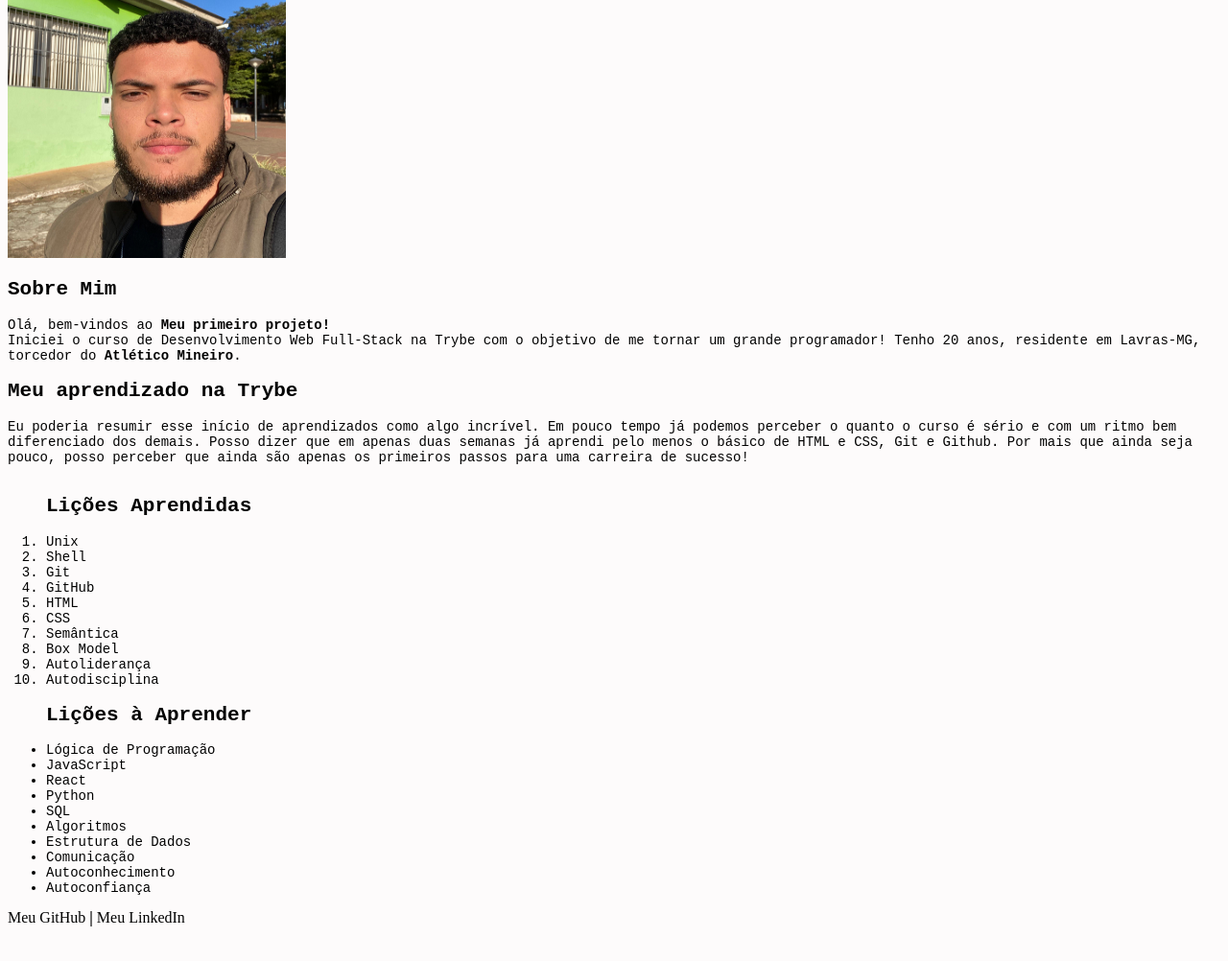
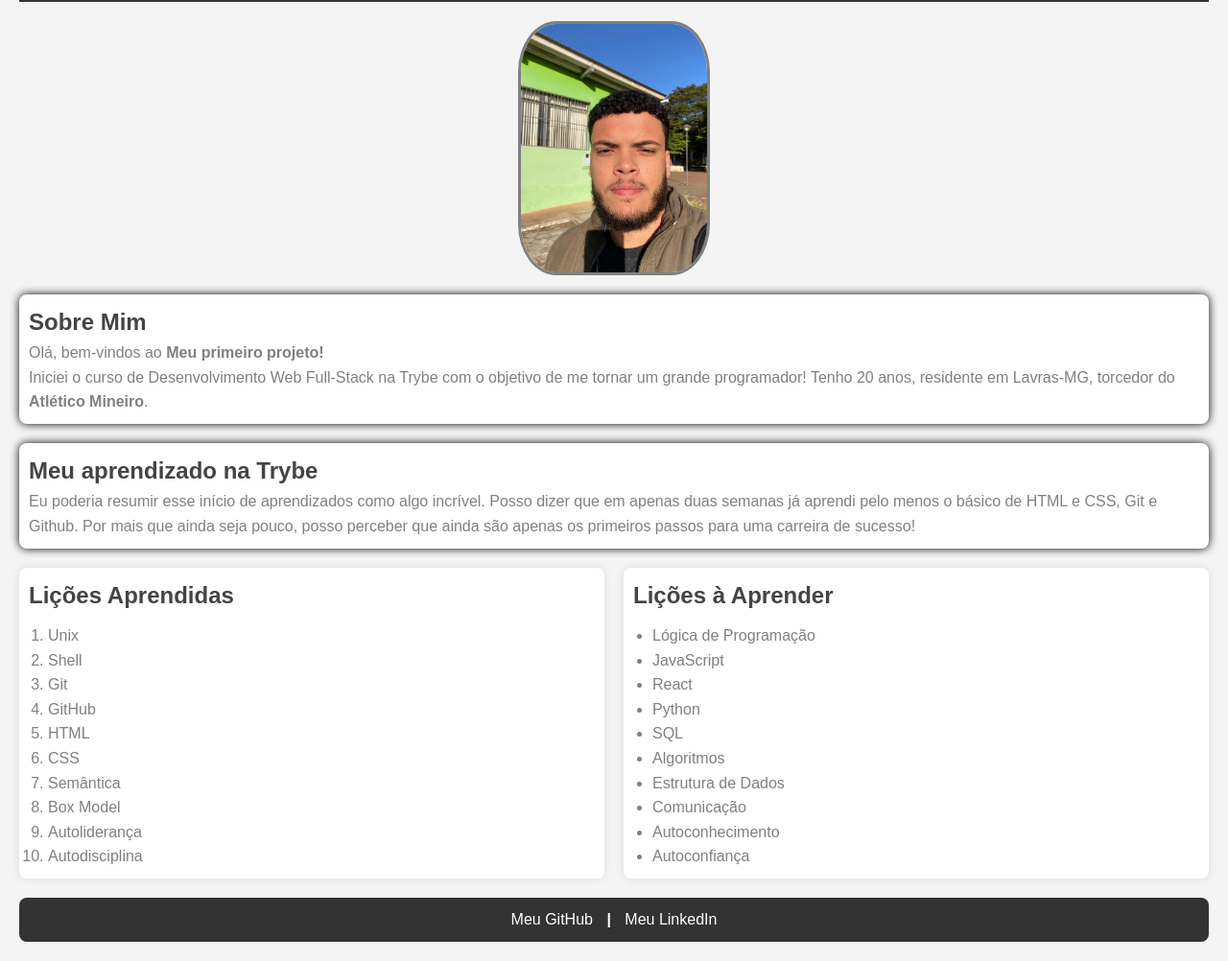
Before and after one commit to diogopb/fundamentos-01-projeto-lessons-learned, a website: page index.html in a window 1280 px wide. Shown: the part 89-1091 px from the top of the page at 96% size. Before the commit the page ends 1063 px from the top, so only its background shows below. Drawn offline with Linux system fonts and the light colour scheme.

Commit message:
atualizaçoes

```diff
--- a/index.html
+++ b/index.html
@@ -1,11 +1,10 @@
 <!DOCTYPE html>
 <html lang="en">
-
   <head>
-    <meta charset="UTF-8">
-    <meta name="viewport" content="width=device-width, initial-scale=1.0">
+    <meta charset="UTF-8" />
+    <meta name="viewport" content="width=device-width, initial-scale=1.0" />
     <title>Projeto Lessons Learned</title>
-    <link rel="stylesheet" href="style.css">
+    <link rel="stylesheet" href="style.css" />
   </head>
 
   <body>
@@ -15,23 +14,30 @@
           <h1 id="titulo">Diogo Pinto Barbosa</h1>
         </div>
       </header>
-        <img src="eu.jpeg" id="minha_foto" height="350px" width="290px" alt="Tryber - Diogo Pinto Barbosa">
+      <img src="eu.jpeg" id="minha_foto" alt="Tryber - Diogo Pinto Barbosa" />
       <aside>
-            <h1>Sobre Mim</h1>
-            <p>Olá, bem-vindos ao <strong>Meu primeiro projeto!</strong> <br> Iniciei o curso de Desenvolvimento Web
-                Full-Stack na Trybe com o objetivo de me tornar um grande programador! Tenho 20 anos, residente em Lavras-MG, torcedor do <strong>Atlético
-                Mineiro</strong>.</p>
+        <h2>Sobre Mim</h2>
+        <p>
+          Olá, bem-vindos ao <strong>Meu primeiro projeto!</strong> <br />
+          Iniciei o curso de Desenvolvimento Web Full-Stack na Trybe com o
+          objetivo de me tornar um grande programador! Tenho 20 anos, residente
+          em Lavras-MG, torcedor do <strong>Atlético Mineiro</strong>.
+        </p>
       </aside>
       <article>
-            <h1>Meu aprendizado na Trybe</h1>
-            <p>Eu poderia resumir esse início de aprendizados como algo incrível. Em pouco tempo já podemos perceber o
-                quanto o curso é sério e com um ritmo bem diferenciado dos demais. Posso dizer que em apenas duas
-                semanas já aprendi pelo menos o básico de HTML e CSS, Git e Github. Por mais que ainda seja pouco, posso
-                perceber que ainda são apenas os primeiros passos para uma carreira de sucesso!</p>
+        <h2>Meu aprendizado na Trybe</h2>
+        <p>
+          Eu poderia resumir esse início de aprendizados como algo incrível.
+          Posso dizer que em apenas duas semanas já aprendi pelo menos o básico
+          de HTML e CSS, Git e Github. Por mais que ainda seja pouco, posso
+          perceber que ainda são apenas os primeiros passos para uma carreira de
+          sucesso!
+        </p>
       </article>
       <div id="listas">
+        <section>
+          <h2>Lições Aprendidas</h2>
           <ol id="licoes_aprendidas">
-                <h2>Lições Aprendidas</h2>
             <li>Unix</li>
             <li>Shell</li>
             <li>Git</li>
@@ -43,8 +49,10 @@
             <li>Autoliderança</li>
             <li>Autodisciplina</li>
           </ol>
+        </section>
+        <section>
+          <h2>Lições à Aprender</h2>
           <ul id="licoes_a_aprender">
-                <h2>Lições à Aprender</h2>
             <li>Lógica de Programação</li>
             <li>JavaScript</li>
             <li>React</li>
@@ -56,15 +64,22 @@
             <li>Autoconhecimento</li>
             <li>Autoconfiança</li>
           </ul>
+        </section>
       </div>
     </main>
     <footer id="rodape">
       <nav>
-            <a class="github" target="_blank" href="https://github.com/diogopb">Meu GitHub</a> <strong>|</strong>
-            <a class="linkedin" target="_blank" href="https://www.linkedin.com/in/diogo-pinto-barbosa-651798247/">Meu
-                LinkedIn</a>
+        <a class="github" target="_blank" href="https://github.com/diogopb"
+          >Meu GitHub</a
+        >
+        <strong>|</strong>
+        <a
+          class="linkedin"
+          target="_blank"
+          href="https://www.linkedin.com/in/diogo-pinto-barbosa-651798247/"
+          >Meu LinkedIn</a
+        >
       </nav>
     </footer>
   </body>
-
 </html>
--- a/style.css
+++ b/style.css
@@ -1,70 +1,84 @@
-body {
-    background-color: rgb(253, 251, 251);
+* {
+    margin: 0;
+    padding: 0;
+    box-sizing: border-box;
+    font-family: Arial, sans-serif;
 }
 
-#cabecalho {
-    top: 0%;
-    width: 100%;
-    background-color: #37474f;
-    justify-content: center;
-    position: fixed;
+body {
+    background-color: #f4f4f4;
+    color: gray;
+    line-height: 1.6;
+    padding: 20px;
+}
+
+header {
+    background-color: #333;
+    color: white;
+    padding: 10px 0;
+    text-align: center;
+    margin-bottom: 20px;
 }
 
 #titulo {
-    color: aliceblue;
-    font-family: 'Franklin Gothic Medium', 'Arial Narrow', Arial, sans-serif;
-    font-weight: bold;
-    text-align: center;
+    margin: 0;
 }
 
-aside {
-    font-family: monospace;
-    font-size: 14px;
-    top: 15%;
-    left: 330px;
-    right: 50px;
+#minha_foto {
+    display: block;
+    margin: 0 auto 20px auto;
+    border-radius: 20%;
+    border: 3px solid;
+    width: 200px;
+    height: auto;
 }
 
-article {
-    font-family: monospace;
-    font-size: 14px;
-    top: 33%;
-    left: 330px;
-    right: 50px;
+aside, article {
+    margin-bottom: 20px;
+    padding: 10px;
+    background: #fff;
+    border-radius: 8px;
+    box-shadow: 0 0 10px black;
 }
 
 #listas {
-    display: inline-block;
+    display: flex;
+    justify-content: space-between;
+    gap: 20px;
 }
 
-#licoes_aprendidas {
-    font-family: monospace;
-    font-size: 14px;
-    top: 60%;
-    left: 330px;
-    right: 50px;
+section {
+    flex: 1;
+    background: #fff;
+    padding: 10px;
+    border-radius: 8px;
+    box-shadow: 0 0 10px rgba(0, 0, 0, 0.1);
 }
 
-#licoes_a_aprender {
-    font-family: monospace;
-    font-size: 14px;
-    top: 60%;
-    left: 800px;
-    right: 50px;
+ol, ul {
+    margin-top: 10px;
+    padding-left: 20px;
 }
 
-.sobre-mim:hover, .github:hover, .linkedin:hover, .trybe:hover {
-    text-decoration: dotted;
-    font-size: 16px;
-    font-weight: bold;
+h2 {
+    color: #444;
 }
 
-.trybe {
+footer {
+    background-color: #333;
+    color: #fff;
+    text-align: center;
+    padding: 10px 0;
+    margin-top: 20px;
+    border-radius: 8px;
+}
+
+nav a {
+    color: #fff;
     text-decoration: none;
-    color: black;
-  }
+    margin: 0 10px;
+}
 
-.sobre-mim, .github, .linkedin {
-        text-decoration: none;
-        color: black;
-  }
+nav a:hover {
+    text-decoration: underline;
+}
```
Lines whose indentation alone changed are shown as unchanged.
